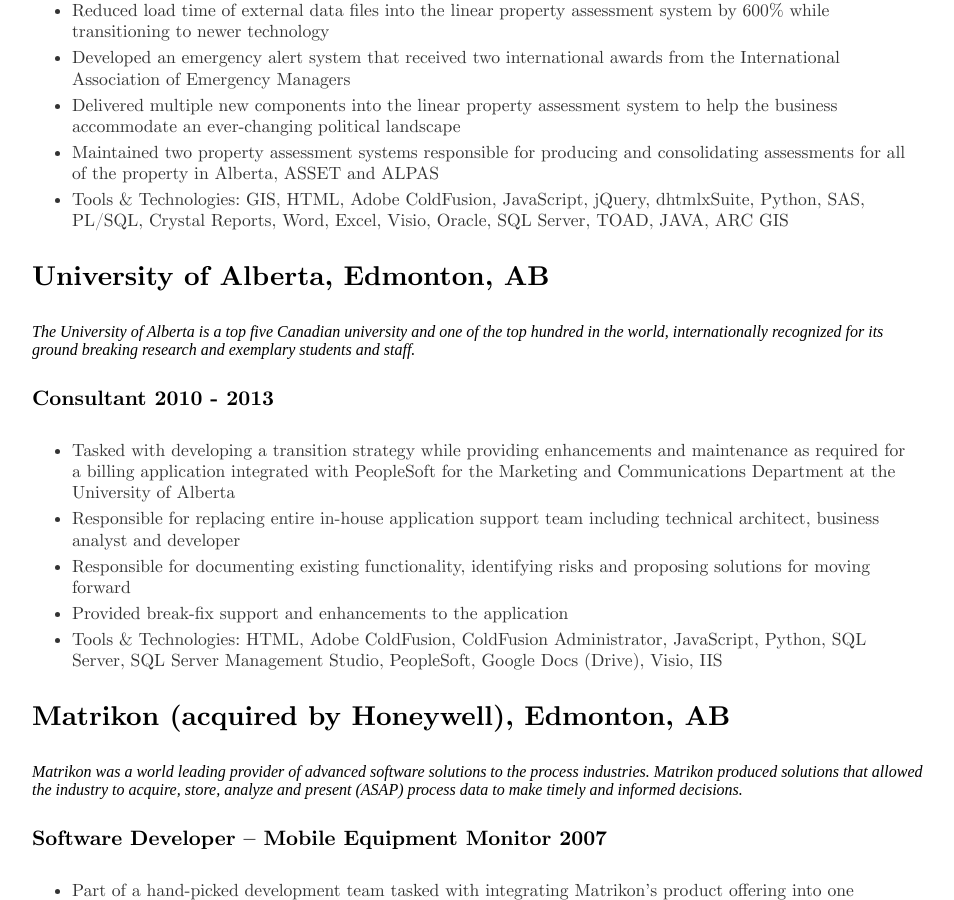
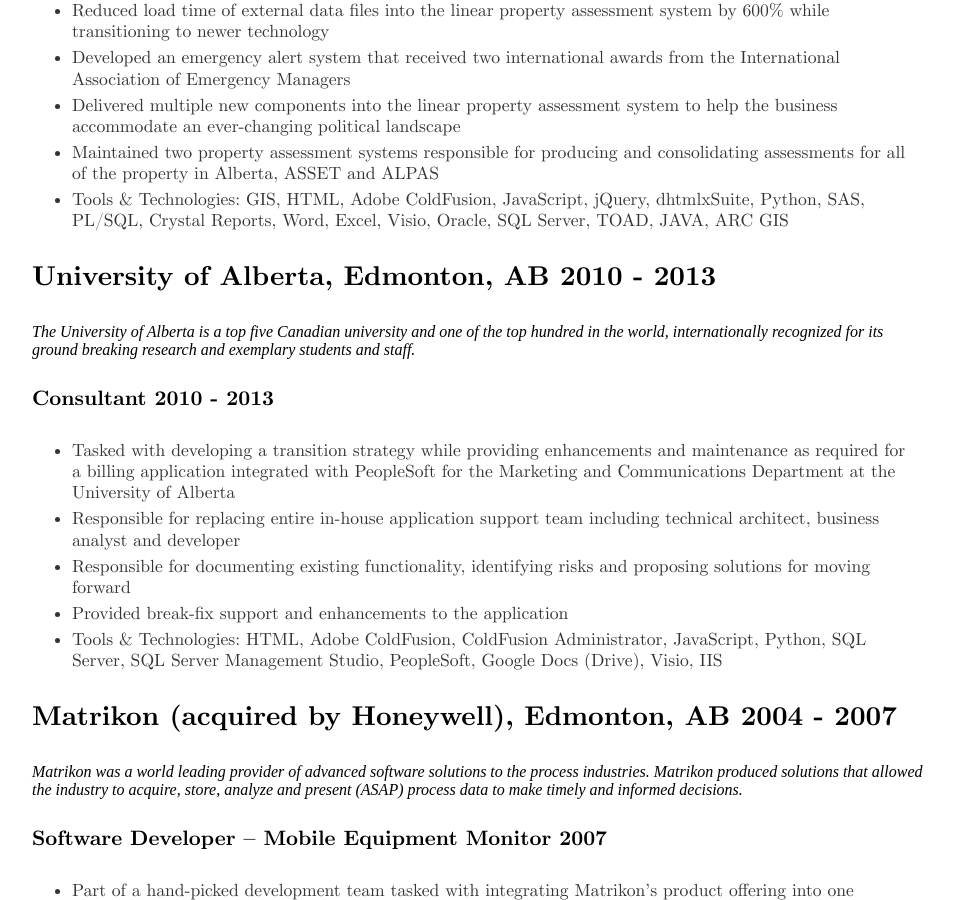
Before and after one commit to kassamkhakoo/kassamkhakoo.github.io, a Jekyll site: the page built from cv/index.html, in a window 1280 px wide and 900 px high, scrolled down 3788 px. Shown: the whole window, without its empty margins (160-1114 px from the left). Built offline with Jekyll 4.4.1, drawn with Linux system fonts in a browser that asks for light colours; some of the changed text lies outside the part shown.

Commit message:
Update index.html

```diff
--- a/cv/index.html
+++ b/cv/index.html
@@ -114,7 +114,7 @@
 			<li>Maintained two property assessment systems responsible for producing and consolidating assessments for all of the property in Alberta, ASSET and ALPAS</li>
 			<li>Tools & Technologies: GIS, HTML, Adobe ColdFusion, JavaScript, jQuery, dhtmlxSuite, Python, SAS, PL/SQL, Crystal Reports, Word, Excel, Visio, Oracle, SQL Server, TOAD, JAVA, ARC GIS</li>
 		</ul>
-	<h3>University of Alberta, Edmonton, AB</h3>
+	<h3>University of Alberta, Edmonton, AB   2010 - 2013</h3>
 	<em>The University of Alberta is a top five Canadian university and one of the top hundred in the world, internationally recognized for its ground breaking research and exemplary students and staff.</em>
 		<h4> <b>Consultant</b> 2010 - 2013</h4>
 		<ul style="list-style-type:disc">
@@ -124,7 +124,7 @@
 			<li>Provided break-fix support and enhancements to the application</li>
 			<li>Tools & Technologies: HTML, Adobe ColdFusion, ColdFusion Administrator, JavaScript, Python, SQL Server, SQL Server Management Studio, PeopleSoft, Google Docs (Drive), Visio, IIS</li>
 		</ul>
-	<h3>Matrikon (acquired by Honeywell), Edmonton, AB</h3>
+	<h3>Matrikon (acquired by Honeywell), Edmonton, AB   2004 - 2007</h3>
 	<em>Matrikon was a world leading provider of advanced software solutions to the process industries.  Matrikon produced solutions that allowed the industry to acquire, store, analyze and present (ASAP) process data to make timely and informed decisions.</em>
 		<h4> <b>Software Developer – Mobile Equipment Monitor</b> 2007</h4>
 		<ul style="list-style-type:disc">
```
Also changed, not shown: other parts of cv/index.html (+2 -2 lines).
